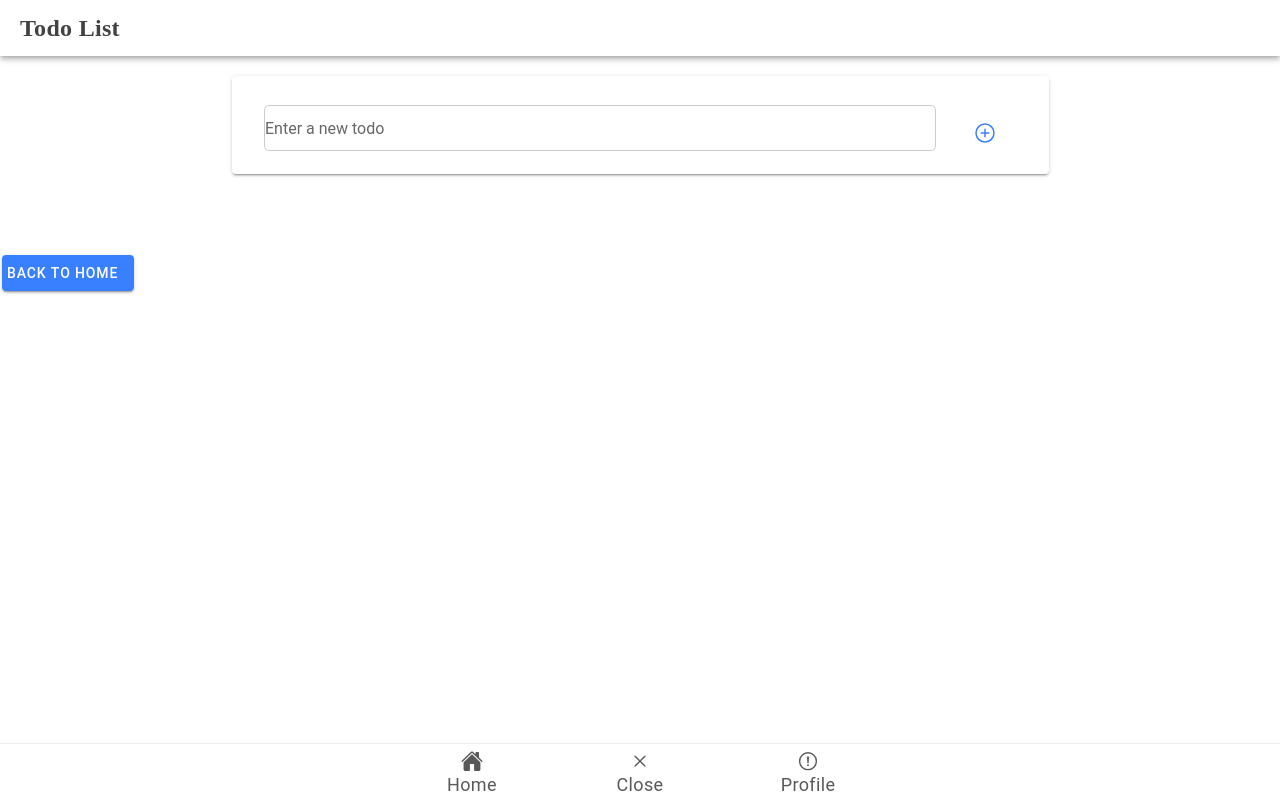
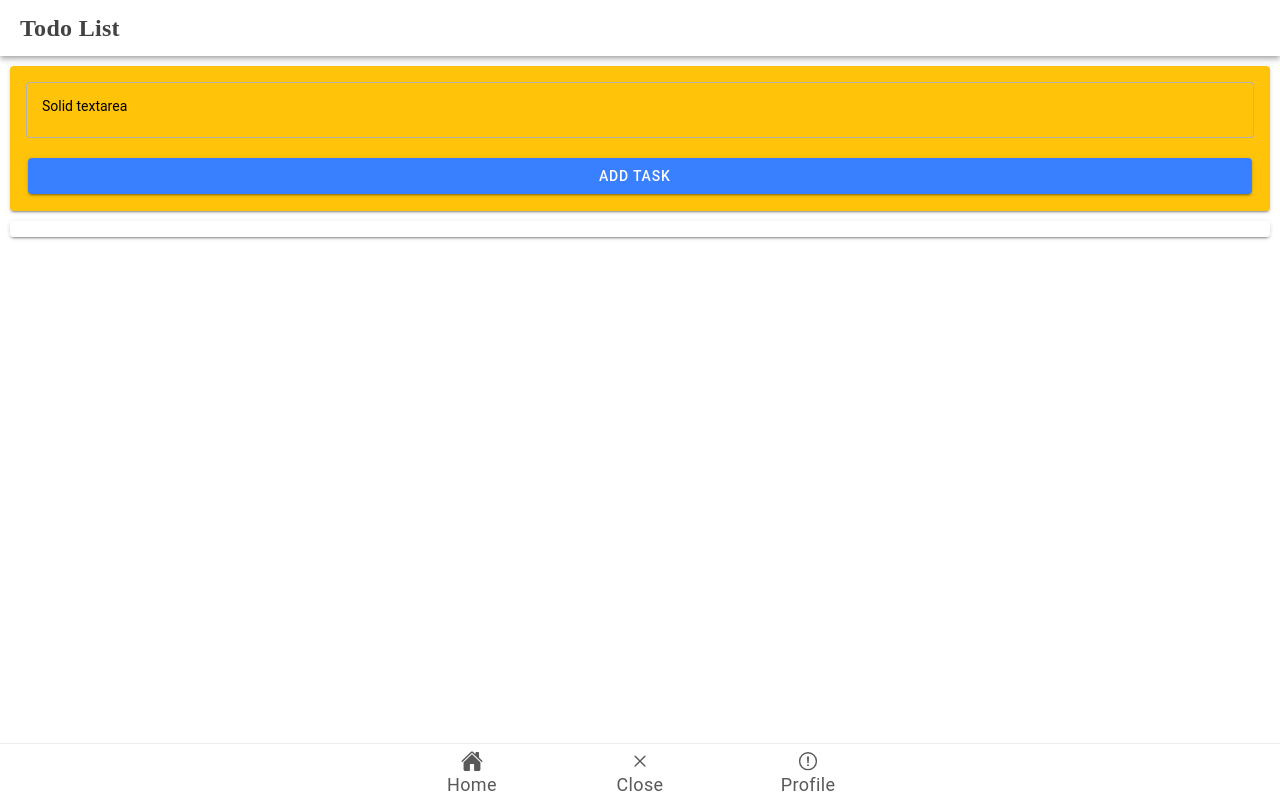
Before and after one commit to KennethLicuanan/ionic-t-licuanan, a React (Vite) app: page /TodoList in a window 1280 px wide. Built offline with nearby package versions, Linux system fonts and the light colour scheme.

Commit message:
added changes on todolist tab, like added styles and changed the outline or layout of my todolist

```diff
--- a/src/pages/TodoList.tsx
+++ b/src/pages/TodoList.tsx
@@ -5,48 +5,33 @@ import {
   IonPage,
   IonTitle,
   IonToolbar,
+  IonCard,
+  IonCardContent,
+  IonCardHeader,
+  IonTextarea,
+  IonButton,
   IonList,
   IonItem,
-  IonCheckbox,
-  IonLabel,
-  IonInput,
-  IonButton,
-  IonIcon,
-  IonGrid,
-  IonRow,
-  IonCol,
-  IonCard,
-  IonCardContent
+  IonCheckbox
 } from '@ionic/react';
 import './TodoList.css';
 import { addCircleOutline, checkmarkCircleOutline } from 'ionicons/icons';
 
 const Home: React.FC = () => {
-  const [todos, setTodos] = useState<string[]>([]);
-  const [newTodo, setNewTodo] = useState<string>('');
+  const [task, setTask] = useState<string>('');
+  const [tasks, setTasks] = useState<string[]>([]);
 
-  useEffect(() => {
-    const storedTodos = localStorage.getItem('todos');
-    if (storedTodos) {
-      setTodos(JSON.parse(storedTodos));
-    }
-  }, []);
-
-  useEffect(() => {
-    localStorage.setItem('todos', JSON.stringify(todos));
-  }, [todos]);
-
-  const handleAddTodo = () => {
-    if (newTodo.trim() !== '') {
-      setTodos([...todos, newTodo]);
-      setNewTodo('');
+  const addTask = () => {
+    if (task.trim() !== '') {
+      setTasks([...tasks, task]);
+      setTask(''); // clear the input field
     }
   };
 
-  const handleToggleTodo = (index: number) => {
-    const updatedTodos = [...todos];
-    updatedTodos[index] = updatedTodos[index] + ' - Completed';
-    setTodos(updatedTodos);
+  const toggleTask = (index: number) => {
+    const updatedTasks = [...tasks];
+    updatedTasks[index] = updatedTasks[index].startsWith('✓ ') ? updatedTasks[index].substring(2) : '✓ ' + updatedTasks[index];
+    setTasks(updatedTasks);
   };
 
   return (
@@ -57,39 +42,36 @@ const Home: React.FC = () => {
         </IonToolbar>
       </IonHeader>
       <IonContent fullscreen>
-        <IonGrid>
-          <IonRow>
-            <IonCol size="12" size-md="8" offset-md="2">
+
+        <IonCard color={'warning'}>
+          <IonCardHeader>
+            <IonTextarea
+              value={task}
+              onIonChange={(e) => setTask(e.detail.value!)}
+              label="Solid textarea"
+              labelPlacement="floating"
+              fill="outline"
+              placeholder="Enter text"
+            ></IonTextarea>
+          </IonCardHeader>
+          <IonCardContent>
+            <IonButton expand="block" onClick={addTask}>Add Task</IonButton>
+          </IonCardContent>
+        </IonCard>
+
+
           <IonCard>
-                <IonCardContent>
           <IonList>
-                    {todos.map((todo, index) => (
-                      <IonItem key={index} lines="none">
-                        <IonCheckbox slot="start" onIonChange={() => handleToggleTodo(index)} />
-                        <IonLabel>{todo}</IonLabel>
-                        <IonIcon icon={checkmarkCircleOutline} slot="end" color="success" />
+          {tasks.map((task, index) => (
+            <IonItem key={index}>
+              <IonCheckbox slot="start" checked={task.startsWith('✓ ')} onIonChange={() => toggleTask(index)} />
+              <IonTitle className={task.startsWith('✓ ') ? 'completed' : ''}>{task}</IonTitle>
             </IonItem>
           ))}
         </IonList>
-                  <IonItem lines="none">
-                    <IonInput
-                      value={newTodo}
-                      placeholder="Enter a new todo"
-                      onIonChange={(e) => setNewTodo(e.detail.value!)}
-                    />
-                    <IonButton slot="end" onClick={handleAddTodo} fill="clear">
-                      <IonIcon icon={addCircleOutline} slot="icon-only" />
-                    </IonButton>
-                  </IonItem>
-                </IonCardContent>
           </IonCard>
-            </IonCol>
-          </IonRow>
-        </IonGrid>
-        <br />
-        <br />
-        <br />
-        <IonButton href='/Home'>Back To Home</IonButton>
+
+
       </IonContent>
     </IonPage>
   );
```
Lines whose indentation alone changed are shown as unchanged.
